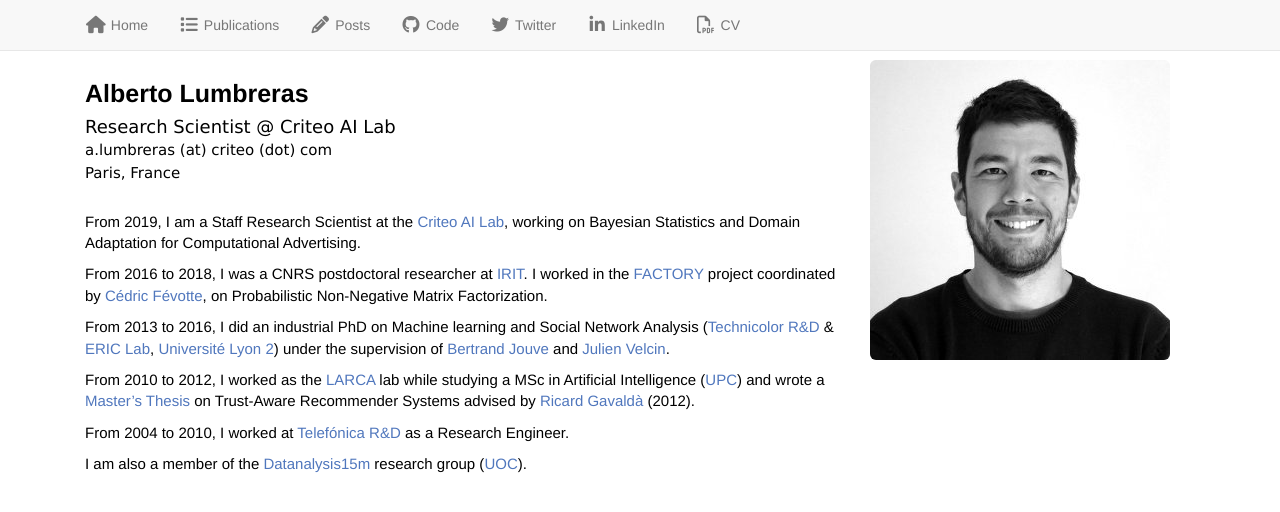
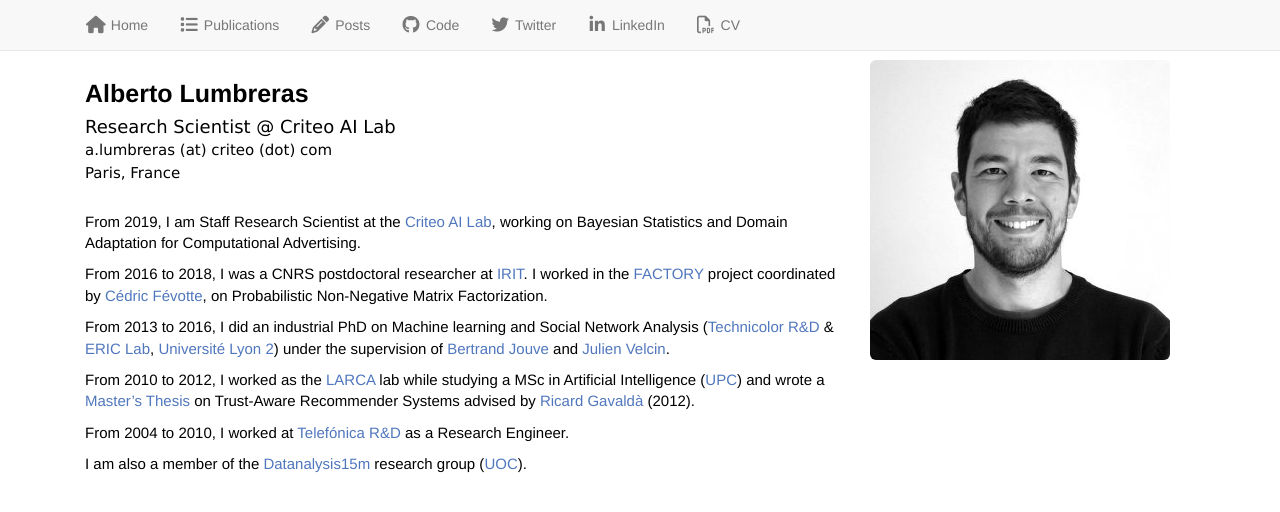
Before and after one commit to alumbreras/alumbreras.github.io, a Jekyll site: the page built from index.md, in a window 1280 px wide. Shown: the top 512 px of the page. Built offline with Jekyll 4.4.1, drawn with Linux system fonts in a browser that asks for light colours; nearby versions of some CDN libraries; comment, search, counter and statistics services are not loaded.

Commit message:
fix grammar

```diff
--- a/index.md
+++ b/index.md
@@ -15,7 +15,7 @@
 	<h2 class="headline">Research Scientist @ Criteo AI Lab</h2>
 	<h3 class="headline">a.lumbreras (at) criteo (dot) com <p>Paris, France</p></h3>
 
-<p> From 2019, I am a Staff Research Scientist at the <a href="https://ailab.criteo.com/">Criteo AI Lab</a>, working on Bayesian Statistics and Domain Adaptation for Computational Advertising.</p>
+<p> From 2019, I am Staff Research Scientist at the <a href="https://ailab.criteo.com/">Criteo AI Lab</a>, working on Bayesian Statistics and Domain Adaptation for Computational Advertising.</p>
 
 <p>
 From 2016 to 2018, I was a CNRS postdoctoral researcher
```
